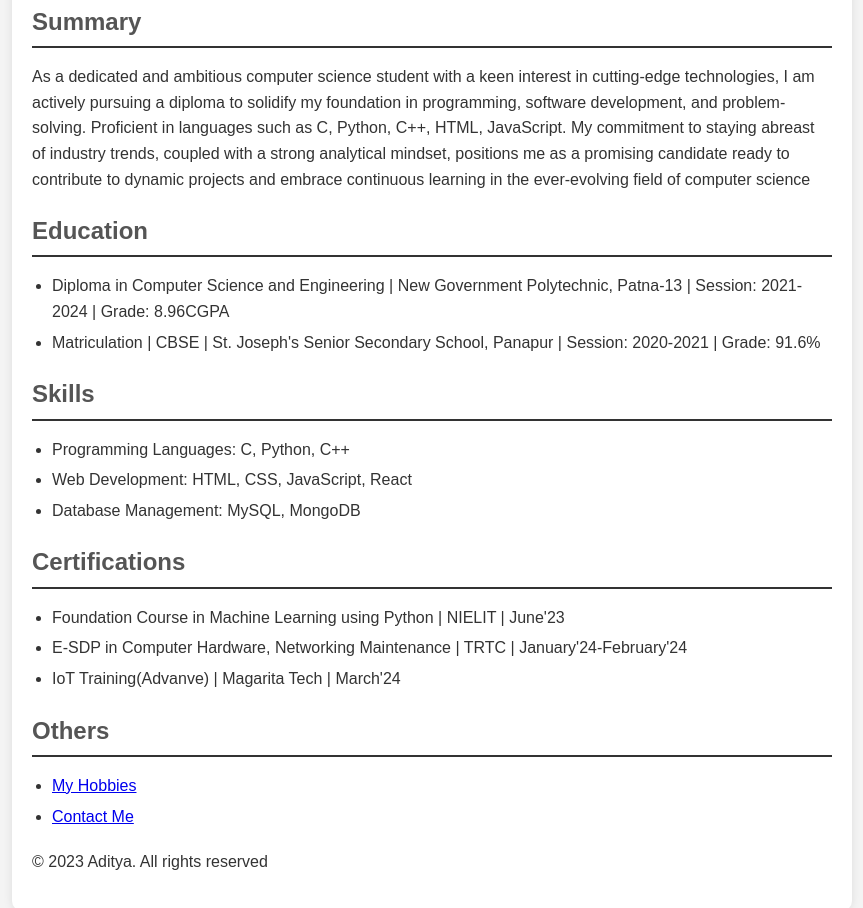
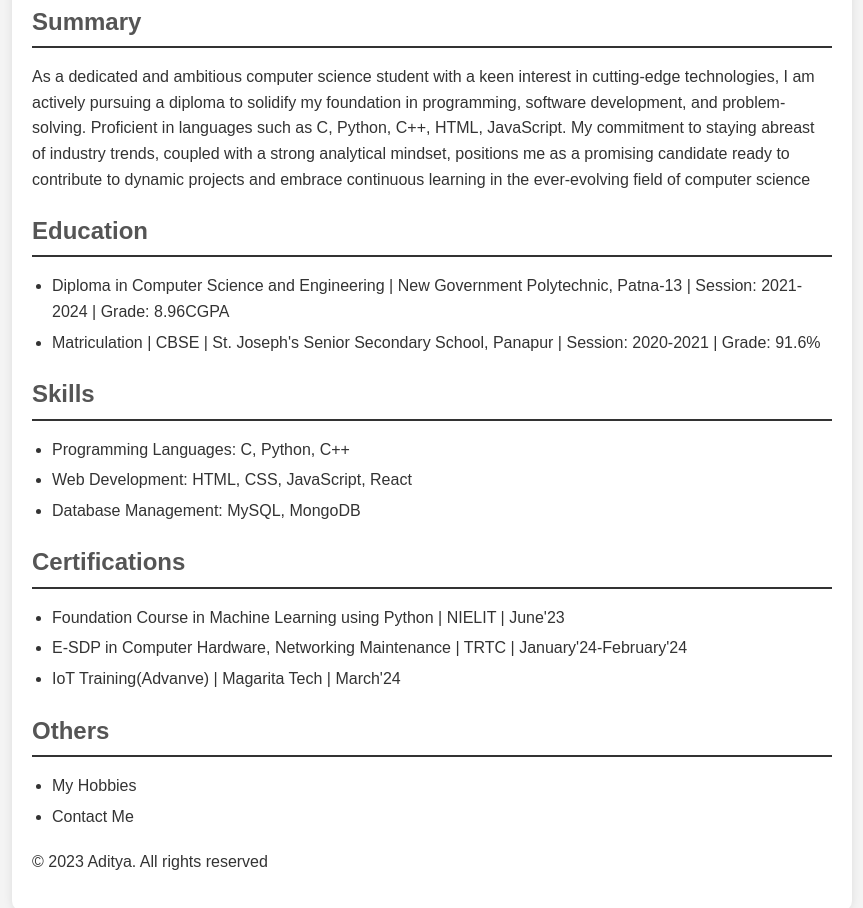
Before and after one commit to developer-adityaSingh/Resume, a plain HTML site: page index.html in a window 1280 px wide. Shown: the part 275-1183 px from the top of the page, without its empty margins (208-1071 px from the left). Drawn offline with Linux system fonts and the light colour scheme.

Commit message:
Update link styles in style.css

```diff
--- a/Styles/style.css
+++ b/Styles/style.css
@@ -5,6 +5,11 @@ body {
     color: #333;
     margin: 0;
     padding: 0;
+}
+
+a{
+    text-decoration: none;
+    color: #333
 }
 
 .resume, .contact {
```
